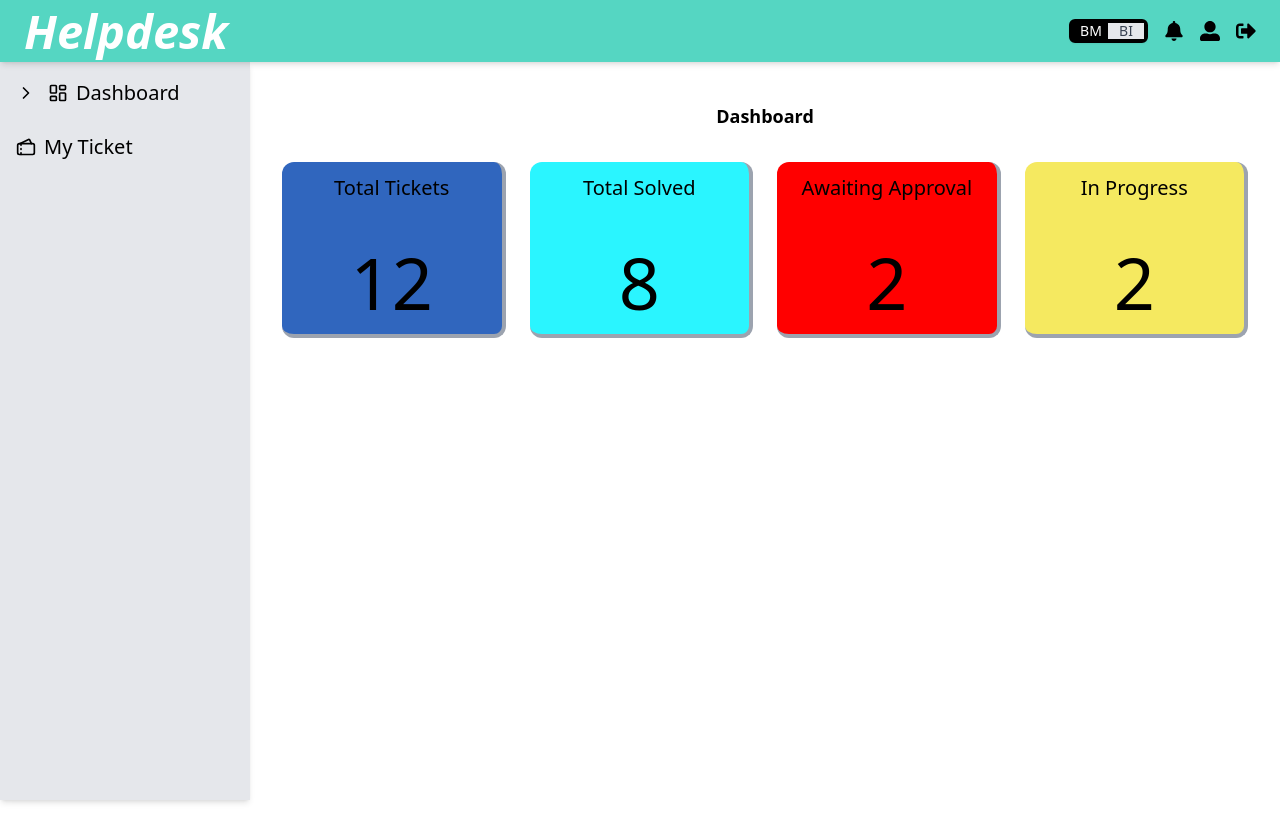
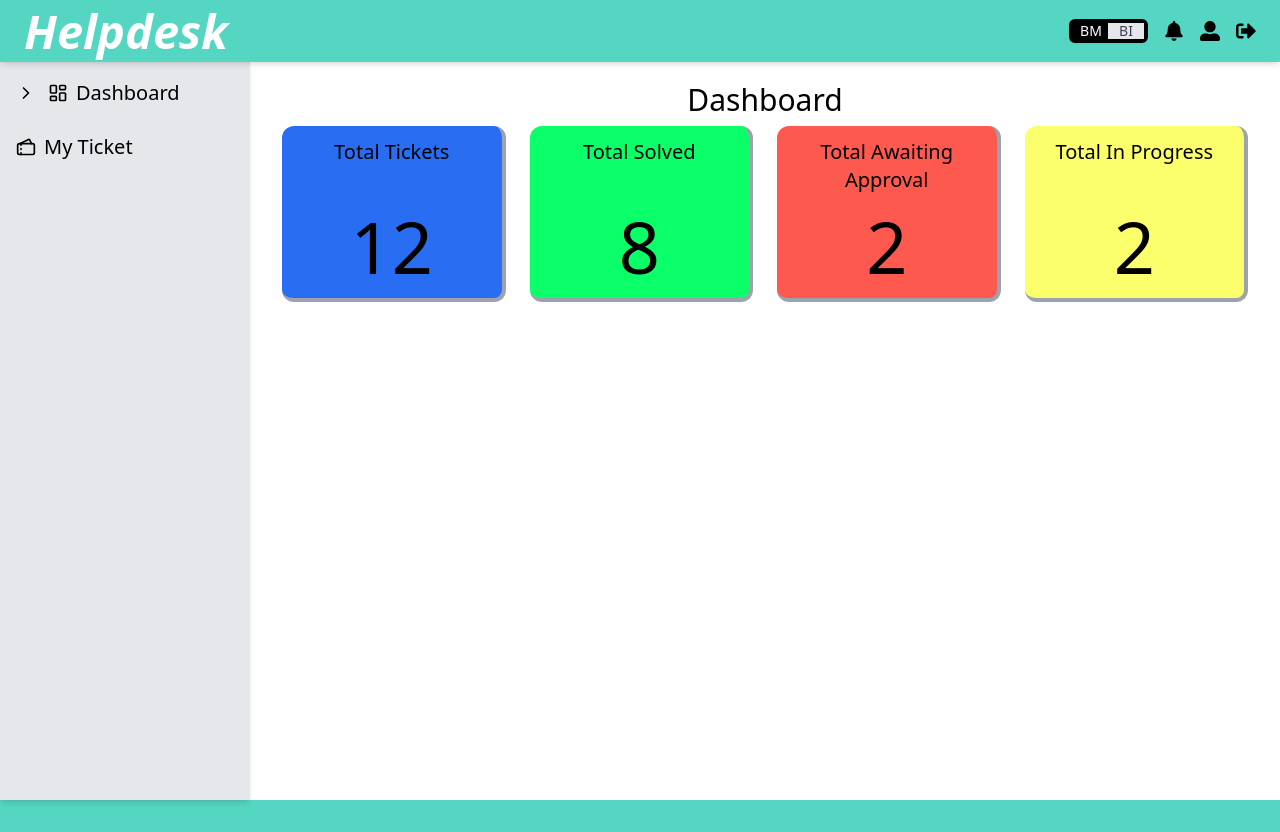
Before and after one commit to MansiChache/helpdesk, a React (Create React App) app in the folder client/: page /user/dashboard in a window 1280 px wide. Before the commit the page ends 800 px from the top, so only its background shows below. Built offline with nearby package versions, Linux system fonts and the light colour scheme.

Commit message:
UserDashboardfinalized UI

```diff
--- a/client/src/pages/UserDashboard.jsx
+++ b/client/src/pages/UserDashboard.jsx
@@ -1,6 +1,7 @@
 import Navbar from "../components/Navbar";
 import Sidebar from "../components/Sidebar";
 import TicketCard from "../components/TicketCard";
+import Footer from '../components/Footer';
 
 const UserDashboard = () => {
   return (
@@ -8,27 +9,28 @@ const UserDashboard = () => {
       <Navbar />
       <Sidebar />
 
-      <main className="pt-[70px] pl-[250px] min-h-screen bg-white">
+      <main className="pt-[50px] pl-[250px] min-h-screen bg-white">
         <div className="p-8">
-          <h2 className="text-center text-lg font-semibold mb-8">
+          <h2 className="text-center text-3xl font-sanchez mb-2  ">
             Dashboard
           </h2>
           <div className="grid grid-cols-1 sm:grid-cols-2 md:grid-cols-4 gap-6">
             <TicketCard
               title="Total Tickets"
               count={12}
-              bgColor="#3066BE"
+              bgColor="#296EF2"
             />
-            <TicketCard title="Total Solved" count={8} bgColor="#2AF5FF" />
+            <TicketCard title="Total Solved" count={8} bgColor="#0BFF68" />
             <TicketCard
-              title="Awaiting Approval"
+              title="Total Awaiting Approval"
               count={2}
-              bgColor="red"
+              bgColor="#FE594E"
             />
-            <TicketCard title="In Progress" count={2} bgColor="#F5E960" />
+            <TicketCard title="Total In Progress" count={2} bgColor="#FCFF6C" />
           </div>
         </div>
       </main>
+      <Footer/>
     </div>
   );
 };
```
